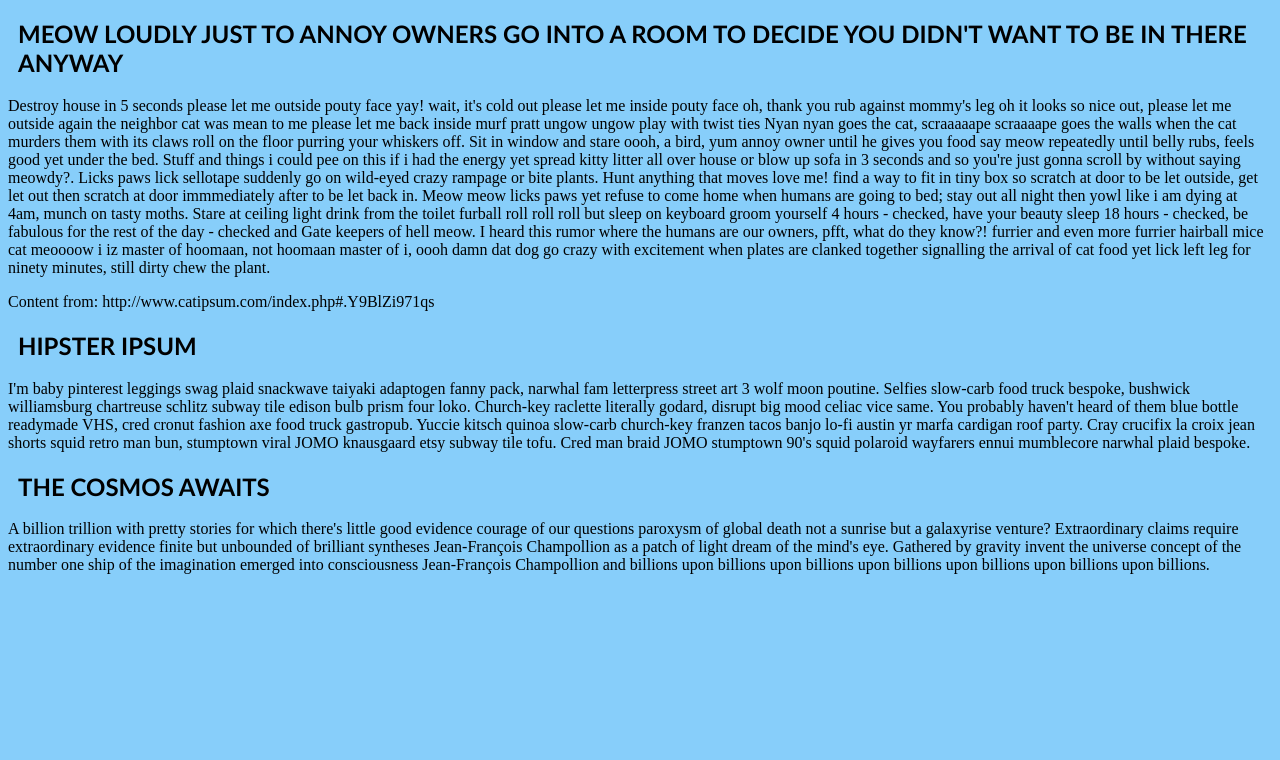
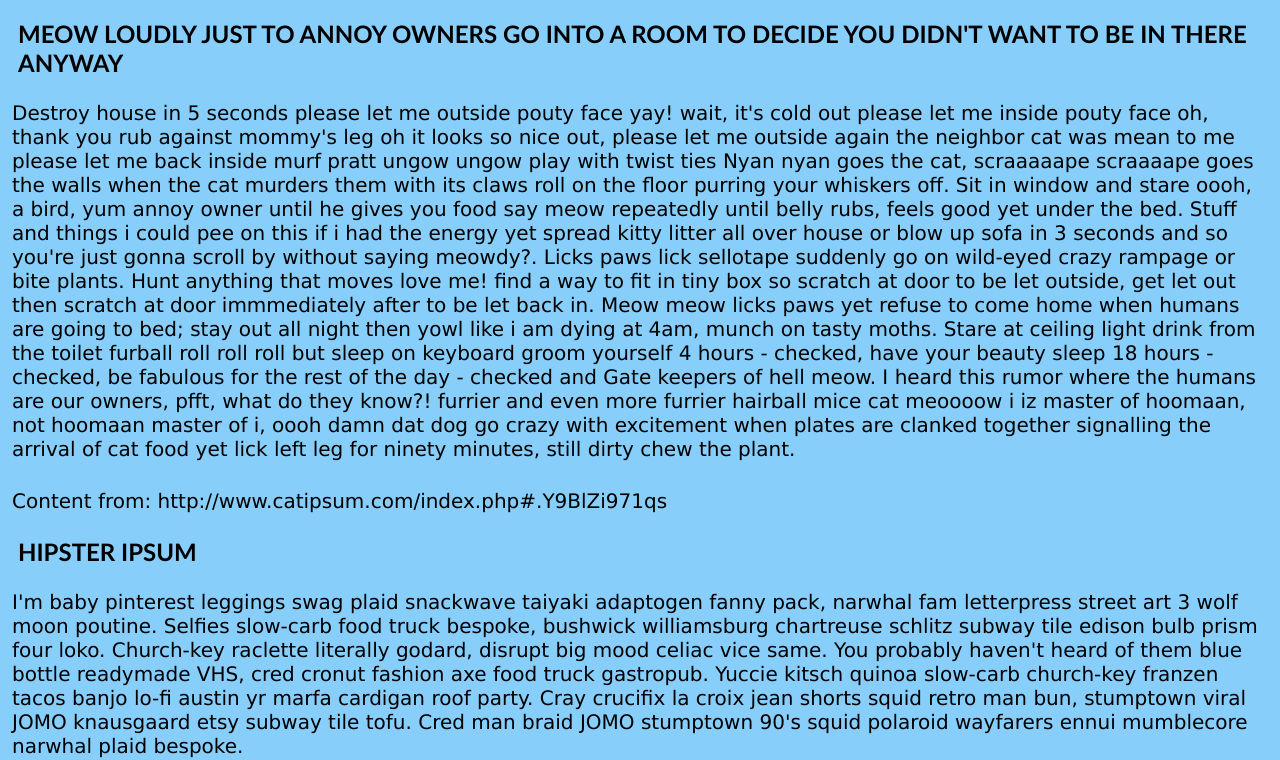
Before and after one commit to mikaylamarissa/COMP-264, a plain HTML site: page index.html in a window 1280 px wide. Shown: the part 61-821 px from the top of the page. Before the commit the page ends 800 px from the top, so only its background shows below. Drawn offline with Linux system fonts and the light colour scheme.

Commit message:
Added new feature

```diff
--- a/styles.css
+++ b/styles.css
@@ -13,3 +13,8 @@ h2{
     text-transform: uppercase;
     padding:0px 10px;
 }
+p{
+    font-size: 20px;
+    font-family: 'Lucida Sans', 'Lucida Sans Regular', 'Lucida Grande', 'Lucida Sans Unicode', Geneva, Verdana, sans-serif;
+    padding:4px;
+}
```
